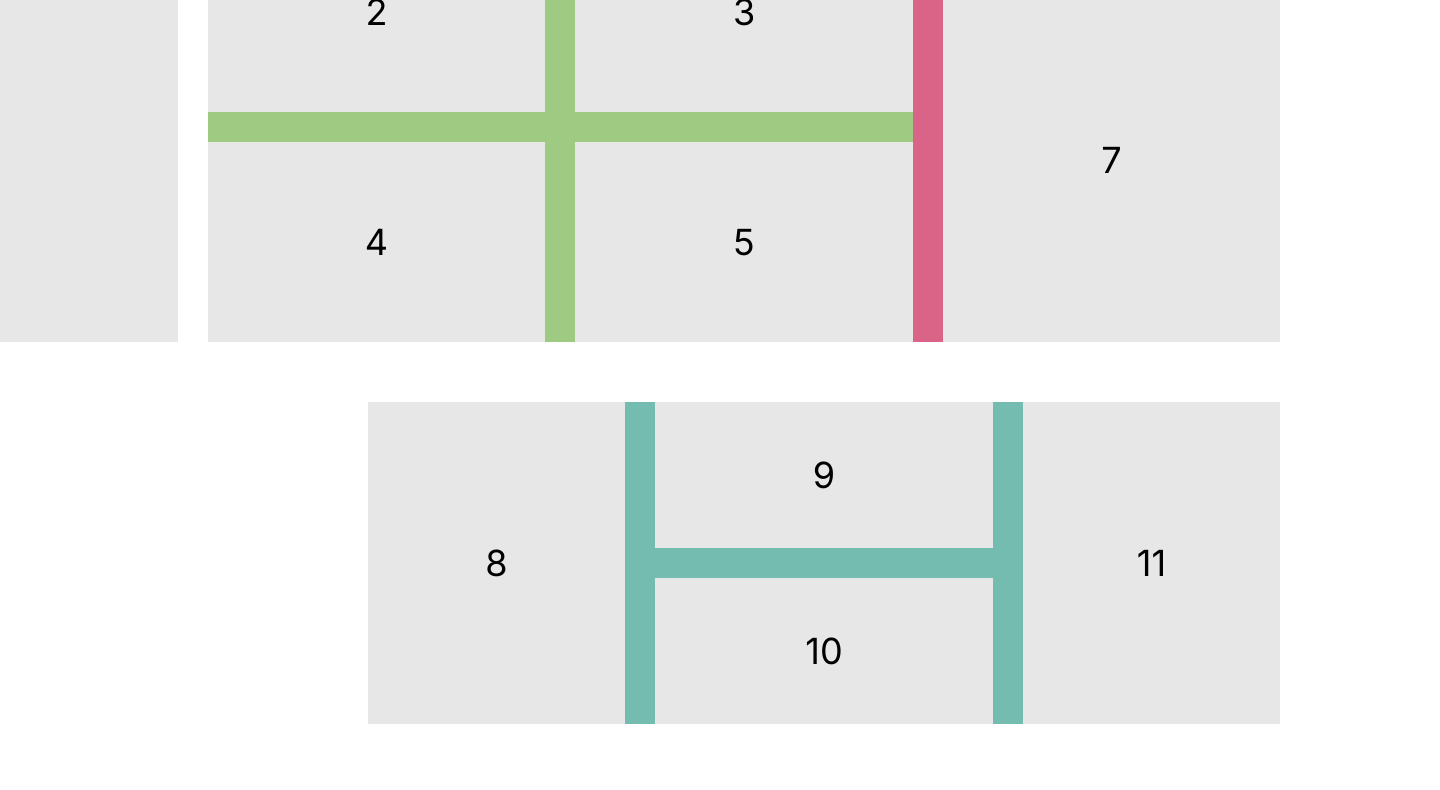
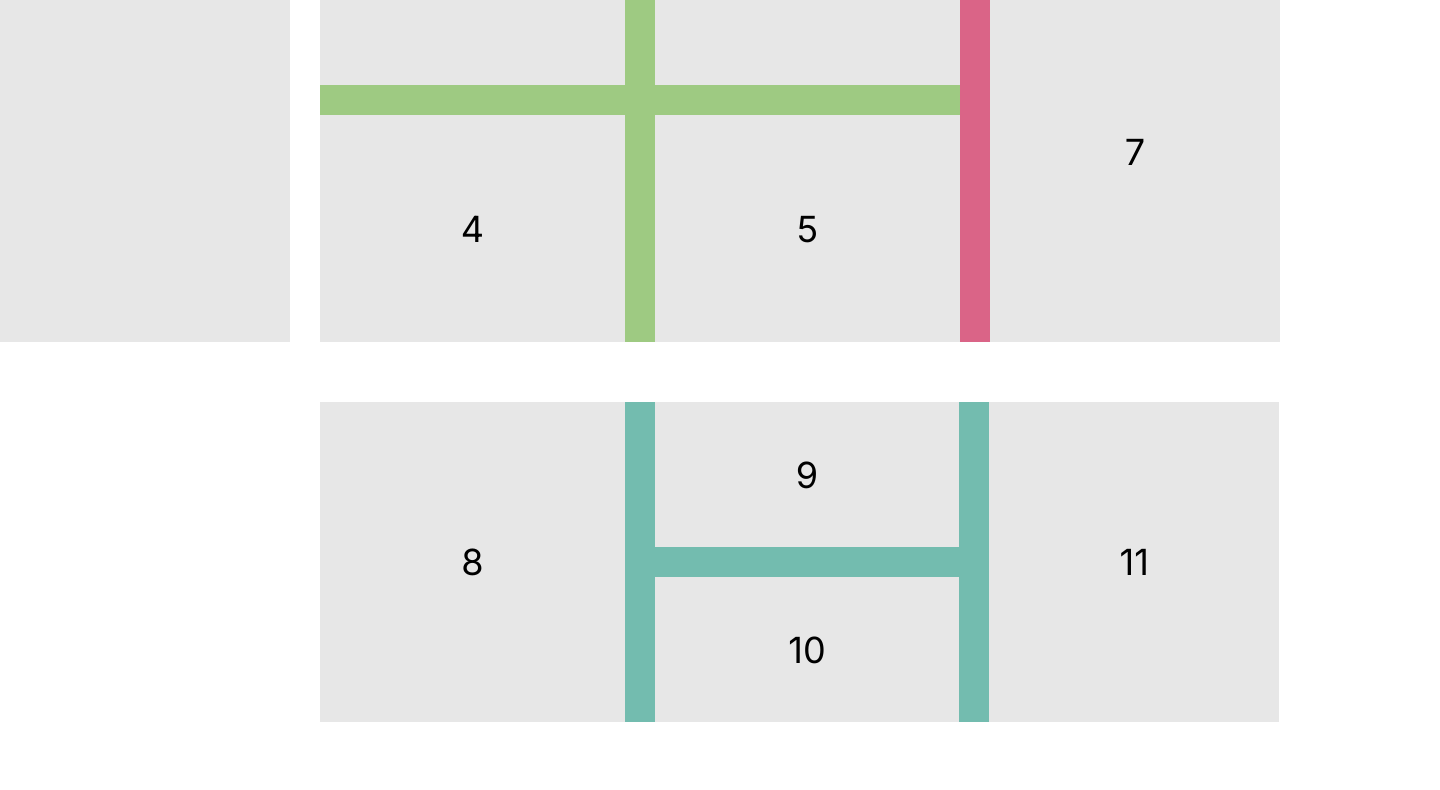
Before and after one commit to alyonkaradchuk/test-task-Ligamedia, a website built with Parcel: page src/index.html in a window 1280 px wide. Shown: the part 588-1378 px from the top of the page, 1440 px wide, since content can reach past the window. Built offline with nearby package versions, Linux system fonts and the light colour scheme.

Commit message:
created adaptive layout

```diff
--- a/src/index.html
+++ b/src/index.html
@@ -17,34 +17,31 @@
   <body>
     <div class="container">
       <header class="header">Header</header>
-      <div class="sidebar-row">
-        <aside class="sidebar">Sidebar</aside>
-        <div class="content">
-          <div class="block-1">1</div>
-          <div class="main-row">
-            <div class="block-2">2</div>
-            <div class="block-3">3</div>
-          </div>
-          <div class="second-row">
-            <div class="block-4">4</div>
-            <div class="block-5">5</div>
+      <div class="section">
+        <div class="sidebar">Sidebar</div>
+        <div class="block__container-first">
+          <div class="block block__1">1</div>
+          <div class="block__second">
+            <div class="block block__2">2</div>
+            <div class="block block__3">3</div>
+            <div class="block block__4">4</div>
+            <div class="block block__5">5</div>
           </div>
         </div>
-        <div class="pink-row">
-          <div class="block-6">6</div>
-          <div class="block-7">7</div>
+        <div class="block__container-second">
+          <div class="block block__6">6</div>
+          <div class="block block__7">7</div>
         </div>
       </div>
+      <div class="sidebar__tablet">Sidebar</div>
+      <footer class="footer">
+        <div class="block block__8">8</div>
+        <div class="block__container-third">
+          <div class="block block__9">9</div>
+          <div class="block block__10">10</div>
+        </div>
+        <div class="block block__11">11</div>
+      </footer>
     </div>
-    <footer>
-      <div class="footer-container">
-        <div class="block-8">8</div>
-        <div class="green-row">
-          <div class="block-9">9</div>
-          <div class="block-10">10</div>
-        </div>
-        <div class="block-11">11</div>
-      </div>
-    </footer>
   </body>
 </html>
--- a/src/styles/main.scss
+++ b/src/styles/main.scss
@@ -1,6 +1,10 @@
 @import "utils";
 @import "fonts";
 @import "typography";
+
+* {
+  box-sizing: border-box;
+}
 
 body {
   margin: 0;
@@ -13,174 +17,195 @@ body {
 }
 
 .container {
-  height: 100%;
+  width: 100%;
   display: flex;
   flex-direction: column;
+  align-items: flex-end;
 }
 
 .header {
   display: flex;
   justify-content: center;
   align-items: center;
-  width: 1440px;
+  width: 100%;
   height: 140px;
   background: #e7e7e7;
   margin-bottom: 30px;
+}
+
+.section {
+  width: 100%;
+  display: flex;
+  height: 760px;
+  margin-bottom: 60px;
+
+  @include onTablet {
+    margin-bottom: 24px;
+  }
 }
 
 .sidebar {
   display: flex;
   justify-content: center;
   align-items: center;
-  width: 338px;
-  height: 760px;
+  width: 25%;
+  height: 100%;
   background: #e7e7e7;
-  margin-right: 30px;
+  border-right: 30px solid #fff;
+
+  @include onTablet {
+    display: none;
+    margin-bottom: 48px;
   }
 
-.sidebar-row {
-  flex-grow: 1;
+  &__tablet {
+    display: none;
+    justify-content: center;
+    align-items: center;
+    width: 100%;
+    height: 280px;
+    background: #e7e7e7;
+    border-bottom: 30px solid #fff;
+
+    @include onTablet {
       display: flex;
     }
-
-.content {
-  display: flex;
-  flex-direction: column;
+  }
 }
 
-.main-row {
-  display: flex;
-}
-
-.second-row {
-  flex-grow: 1;
-  display: flex;
-}
-
-.pink-row {
-  display: flex;
-  flex-direction: column;
-}
-
-.green-row {
-  display: flex;
-  flex-direction: column;
-}
-
-.footer-container {
-  margin-left: 368px;
-  display: flex;
-}
-
-.block-1 {
+.block {
   display: flex;
   justify-content: center;
   align-items: center;
-  width: 705px;
-  height: 300px;
   background: #e7e7e7;
+
+  &__container {
+    &-first {
+      width: 50%;
+      display: flex;
+      flex-direction: column;
+      height: 760px;
+
+      @include onTablet {
+        width: 66.6%;
+      }
+    }
+
+    &-second {
+      display: flex;
+      flex-direction: column;
+      width: 25%;
+      height: 760px;
+
+      @include onTablet {
+        width: 33.3%;
+      }
+    }
+
+    &-third {
+      display: flex;
+      flex-direction: column;
+      width: 33.3%;
+      height: 100%;
+    }
+  }
+
+  &__second {
+    width: 100%;
+    display: flex;
+    flex-direction: row;
+    height: 100%;
+    background: #e7e7e7;
+    flex-wrap: wrap;
+  }
+
+  &__1 {
+    width: 100%;
+    height: 55%;
     border-bottom: 30px solid #dfbd42;
   }
 
-.block-2 {
-  display: flex;
-  justify-content: center;
-  align-items: center;
-  width: 337px;
-  height: 200px;
-  background: #e7e7e7;
-  border-right: 30px solid #9eca82;
-  border-bottom: 30px solid #9eca82;
+  &__2 {
+    width: 50%;
+    height: 50%;
+    border-right: 15px solid #9eca82;
+    border-bottom: 15px solid #9eca82;
   }
 
-.block-3 {
-  display: flex;
+  &__3 {
     flex-direction: column;
-  justify-content: center;
-  align-items: center;
-  width: 338px;
-  height: 200px;
+    width: 50%;
+    height: 50%;
     background: #e7e7e7;
-  border-bottom: 30px solid #9eca82;
+    border-left: 15px solid #9eca82;
+    border-bottom: 15px solid #9eca82;
   }
 
-.block-4 {
-  display: flex;
-  justify-content: center;
-  align-items: center;
-  width: 337px;
-  height: 200px;
-  background: #e7e7e7;
-  border-right: 30px solid #9eca82;
-  margin-bottom: 60px;
+  &__4 {
+    width: 50%;
+    height: 50%;
+    border-right: 15px solid #9eca82;
+    border-top: 15px solid #9eca82;
   }
 
-.block-5 {
-  display: flex;
-  justify-content: center;
-  align-items: center;
-  width: 338px;
-  height: 200px;
-  background: #e7e7e7;
+  &__5 {
+    width: 50%;
+    height: 50%;
+    border-left: 15px solid #9eca82;
+    border-top: 15px solid #9eca82;
   }
 
-.block-6 {
-  display: flex;
-  justify-content: center;
-  align-items: center;
-  width: 337px;
-  height: 365px;
-  background: #e7e7e7;
+  &__6 {
+    width: 100%;
+    height: 50%;
     border-left: 30px solid #da6487;
     border-bottom: 30px solid #da6487;
   }
 
-.block-7 {
-  display: flex;
-  justify-content: center;
-  align-items: center;
-  width: 337px;
-  height: 365px;
-  background: #e7e7e7;
+  &__7 {
+    width: 100%;
+    height: 50%;
     border-left: 30px solid #da6487;
   }
 
-.block-8 {
-  width: 337px;
-  height: 322px;
+  &__8 {
+    width: 33.3%;
+    height: 100%;
     background: #e7e7e7;
     display: flex;
     justify-content: center;
     align-items: center;
-  border-right: 30px solid #73bcaf;
-  margin-bottom: 60px;
+    border-right: 15px solid #73bcaf;
   }
 
-.block-9 {
-  display: flex;
-  justify-content: center;
-  align-items: center;
-  width: 338px;
-  height: 146px;
-  background: #e7e7e7;
-  border-bottom: 30px solid #73bcaf;
+  &__9 {
+    width: 100%;
+    height: 50%;
+    border-left: 15px solid #73bcaf;
+    border-bottom: 15px solid #73bcaf;
   }
 
-.block-10 {
-  display: flex;
-  justify-content: center;
-  align-items: center;
-  width: 338px;
-  height: 146px;
-  background: #e7e7e7;
+  &__10 {
+    width: 100%;
+    height: 50%;
+    border-left: 15px solid #73bcaf;
+    border-top: 15px solid #73bcaf;
   }
 
-.block-11 {
-  display: flex;
-  justify-content: center;
-  align-items: center;
-  width: 337px;
-  height: 322px;
-  background: #e7e7e7;
+  &__11 {
+    width: 33.3%;
+    height: 100%;
     border-left: 30px solid #73bcaf;
   }
+}
+
+.footer {
+  width: 75%;
+  display: flex;
+  height: 320px;
+  margin-bottom: 68px;
+
+  @include onTablet {
+    width: 100%;
+  }
+}
--- a/src/styles/utils/_mixins.scss
+++ b/src/styles/utils/_mixins.scss
@@ -1,6 +1,6 @@
-@mixin hover($_property, $_toValue) {
-  transition: #{$_property} 0.3s;
-  &:hover {
-    #{$_property}: $_toValue;
+@mixin onTablet {
+  @media (max-width: 768px) {
+    @content;
   }
+
 }
```
Also changed, not shown: .bemlintrc.json. Lines whose indentation alone changed are shown as unchanged.
